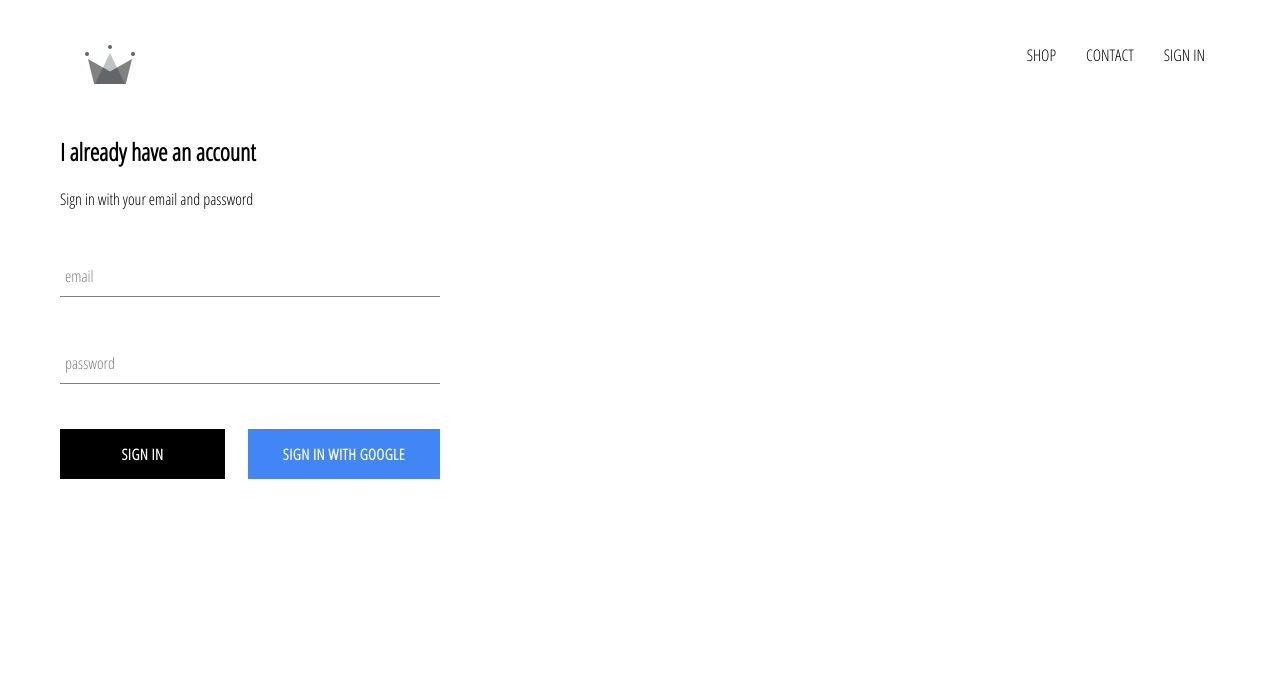
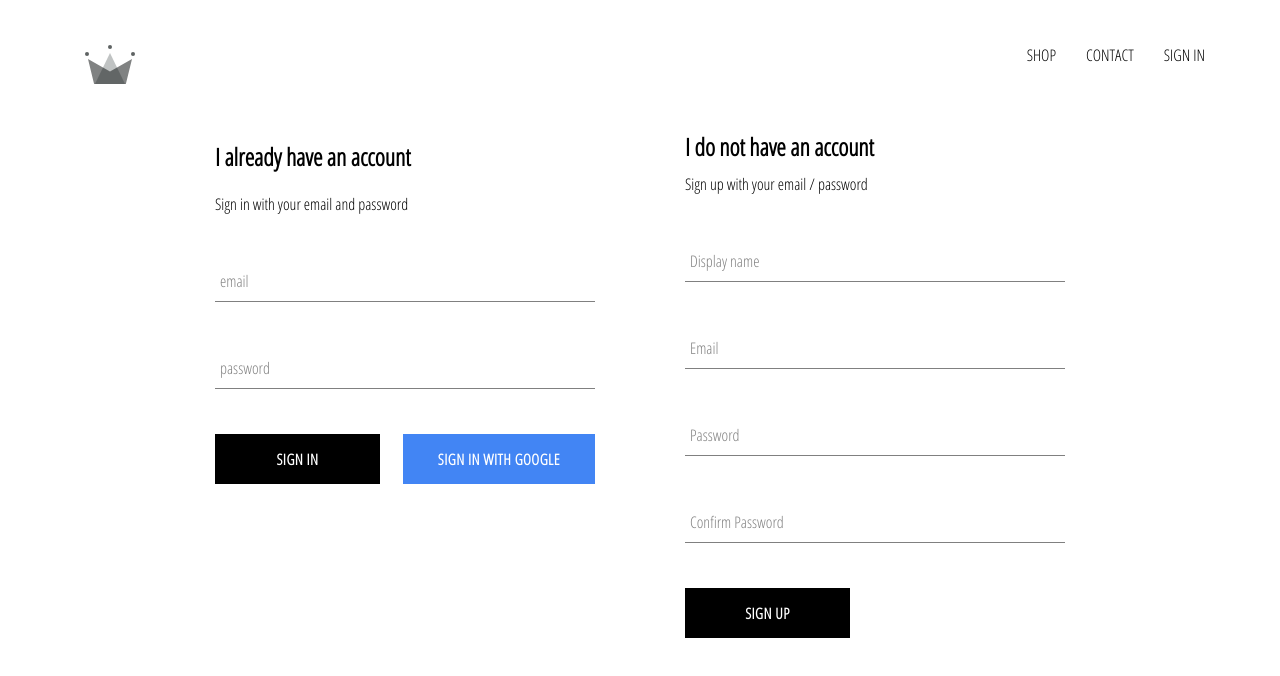
Before and after one commit to Maxcutex/crown-clothing, a React (Create React App) app: page /signin in a window 1280 px wide. Shown: the top 676 px of the page. Built offline with nearby package versions, Linux system fonts and the light colour scheme; no server answers.

Commit message:
implemented firebase utils, ability to store authenticated users into our firestore

```diff
--- a/src/App.js
+++ b/src/App.js
@@ -4,7 +4,7 @@
 import ShopPage from './pages/shop/shop.component';
 import Header from './components/header/header.component';
 import SignInAndSignUpPage from './pages/sign-in-and-sign-up/sign-in-and-sign-up.component';
-import {auth} from './firebase/firebase.utils';
+import {auth, createUserProfileDocument} from './firebase/firebase.utils';
 
 
 import { Switch, Route } from 'react-router-dom';
@@ -22,10 +22,25 @@
   unsubscribeFromAuth = null
 
   componentDidMount(){
-    this.unsubscribeFromAuth = auth.onAuthStateChanged(user => {
-      this.setState( {currentUser: user });
+    this.unsubscribeFromAuth = auth.onAuthStateChanged( async userAuth => {
+      //this.setState( {currentUser: user });
+      if(userAuth){
+        const userRef = await createUserProfileDocument(userAuth);
 
-      console.log(user);
+        userRef.onSnapshot( snapShot => {
+          this.setState({
+            currentUser: {
+              id: snapShot.id,
+              ...snapShot.data()
+            }
+          });
+
+          console.log(this.state);
+        })
+
+
+      }
+      this.setState({currentUser: userAuth})
     });
   }
 
--- a/src/components/sign-in/sign-in.component.jsx
+++ b/src/components/sign-in/sign-in.component.jsx
@@ -30,7 +30,7 @@
                     <FormInput name="email" type="email" label="email" value={this.state.email} onChange={this.handleChange} required />
                     <FormInput name="password" type="password" label="password" value={this.state.email} onChange={this.handleChange} required />
                     <div className='buttons'>
-<CustomButton type="submit" value="Submit">Sign In</CustomButton>
+                    <CustomButton type="submit" value="Submit">Sign In</CustomButton>
                     <CustomButton onClick={signInWithGoogle} isGoogleSignIn>Sign In With Google</CustomButton>
                     </div>
 
--- /dev/null
+++ b/src/components/sign-up/sign-up.component.jsx
@@ -0,0 +1,98 @@
+import React, { Component} from 'react'
+import FormInput from '../form-input/form-input.component'
+import CustomButton from '../custom-button/custom-button.component'
+
+import { auth, createUserProfileDocument } from '../../firebase/firebase.utils';
+
+import './sign-up.styles.scss'
+
+class SignUp extends Component {
+    constructor(props) {
+        super(props);
+        this.state = {
+            displayName: '',
+            email:'',
+            password: '',
+            confirmPassword: ''
+        }
+    }
+
+    handleSubmit = async event => {
+        event.preventDefault();
+        const {displayName, email, password, confirmPassword} = this.state;
+
+        if(password !== confirmPassword){
+            alert('passwords dont match')
+            return;
+        }
+
+        try{
+            const {user} = auth.createUserWithEmailAndPassword(email, password);
+
+            await createUserProfileDocument(user, displayName);
+
+            this.state = {
+                displayName: '',
+                email: '',
+                password: '',
+                confirmPassword: ''
+            }
+        }
+        catch(error)
+        {
+            console.error(error);
+        }
+    }
+
+    handleChange = event => {
+        const {name, value} = event.target;
+        this.setState({[name]: value});
+    }
+    render() {
+        const {displayName, email, password, confirmPassword} = this.state;
+        return (
+            <div className='sign-up'>
+                <h2 className='title'>I do not have an account</h2>
+                <span>Sign up with your email / password</span>
+                <form className='sign-up-form' onSubmit={this.handleSubmit}>
+                    <FormInput
+                    type='text' name='displayName'
+                    value = {displayName}
+                    onChange={this.handleChange}
+                    label = 'Display name'
+                    required
+                    />
+
+                    <FormInput
+                        type='email' name='email'
+                        value={email}
+                        onChange={this.handleChange}
+                        label='Email'
+                        required
+                    />
+
+                    <FormInput
+                        type='password' name='password'
+                        value={password}
+                        onChange={this.handleChange}
+                        label='Password'
+                        required
+                    />
+
+                    <FormInput
+                        type='password' name='confirmPassword'
+                        value={confirmPassword}
+                        onChange={this.handleChange}
+                        label='Confirm Password'
+                        required
+                    />
+
+                    <CustomButton type='submit'> SIGN UP</CustomButton>
+
+                </form>
+            </div>
+         );
+    }
+}
+
+export default SignUp;
--- /dev/null
+++ b/src/components/sign-up/sign-up.styles.scss
@@ -0,0 +1,9 @@
+.sign-up{
+    display: flex;
+    flex-direction: column;
+    width: 380px;
+
+    .title {
+        margin: 10px 0;
+    }
+}
--- a/src/firebase/firebase.utils.js
+++ b/src/firebase/firebase.utils.js
@@ -13,6 +13,34 @@
     measurementId: "G-VZV9LWHT1W"
 }
 
+export const createUserProfileDocument = async (userAuth, additionalData)=> {
+    if(!userAuth) return;
+
+    const userRef = firestore.doc(`users/${userAuth.uid}`);
+
+    const snapShot = await userRef.get();
+
+    if(!snapShot.exists){
+        const { displayName, email } = userAuth;
+        const createdAt = new Date();
+
+        try{
+            await userRef.set({
+                displayName,
+                email,
+                createdAt,
+                ...additionalData
+            })
+        }
+        catch(error){
+            console.log('error creating user', error.message)
+        }
+    }
+
+    console.log(firestore.doc(`users/${userAuth.uid}`))
+    return userRef;
+}
+
 firebase.initializeApp(config);
 
 export const auth = firebase.auth();
--- a/src/pages/sign-in-and-sign-up/sign-in-and-sign-up.component.jsx
+++ b/src/pages/sign-in-and-sign-up/sign-in-and-sign-up.component.jsx
@@ -1,9 +1,13 @@
 import React from 'react';
 import './sign-in-and-sign-up.styles.scss';
 import SignIn from '../../components/sign-in/sign-in.component'
+import SignUp from '../../components/sign-up/sign-up.component'
 
 const SignInAndSignUpPage = () => (
-    <div className='sign-in-and-sign-up'><SignIn /></div>
+    <div className='sign-in-and-sign-up'>
+        <SignIn />
+        <SignUp />
+        </div>
 );
 
 export default SignInAndSignUpPage;
--- a/src/pages/sign-in-and-sign-up/sign-in-and-sign-up.styles.scss
+++ b/src/pages/sign-in-and-sign-up/sign-in-and-sign-up.styles.scss
@@ -0,0 +1,6 @@
+.sign-in-and-sign-up{
+    width: 850px;
+    display: flex;
+    justify-content: space-between;
+    margin: 30px auto;
+}
```
